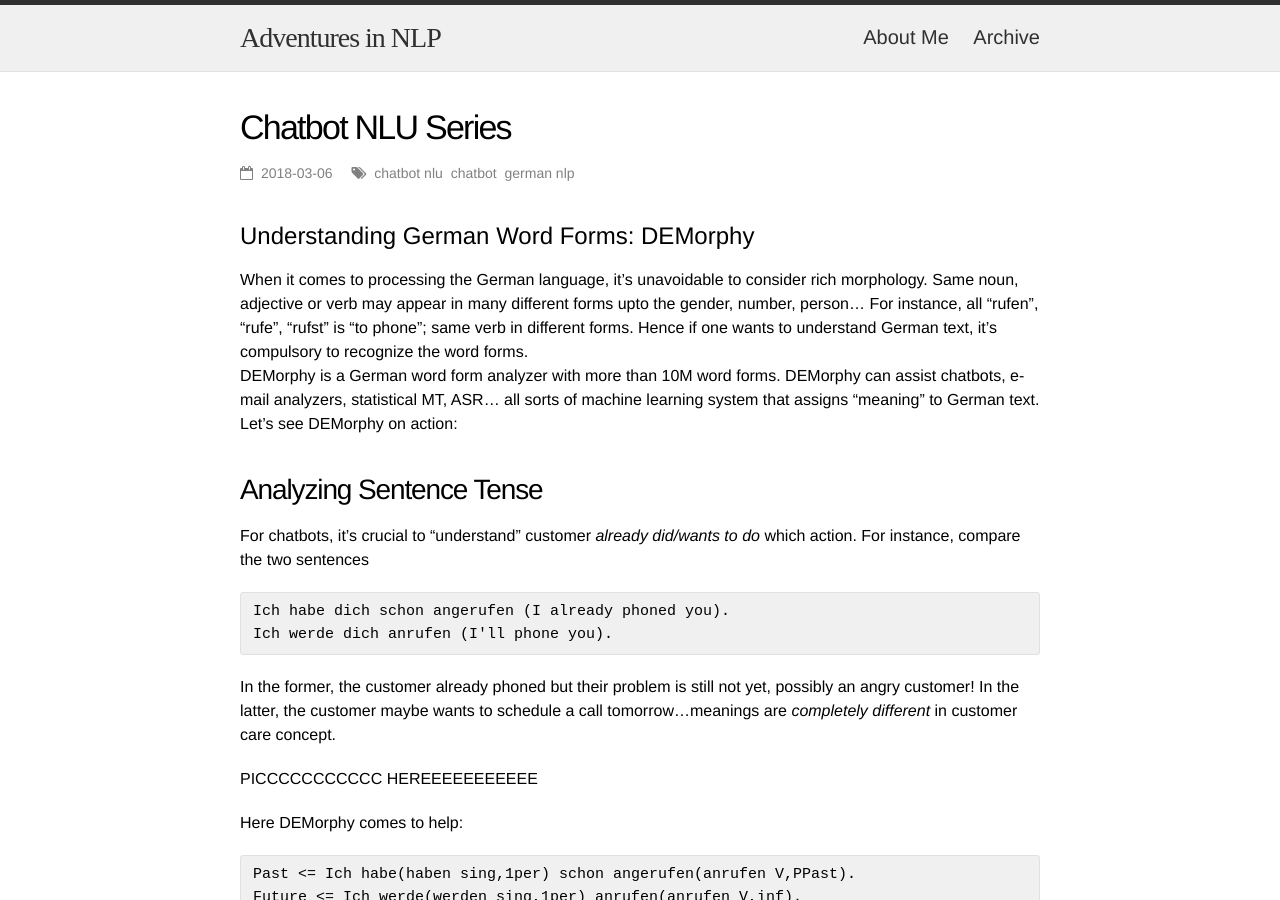
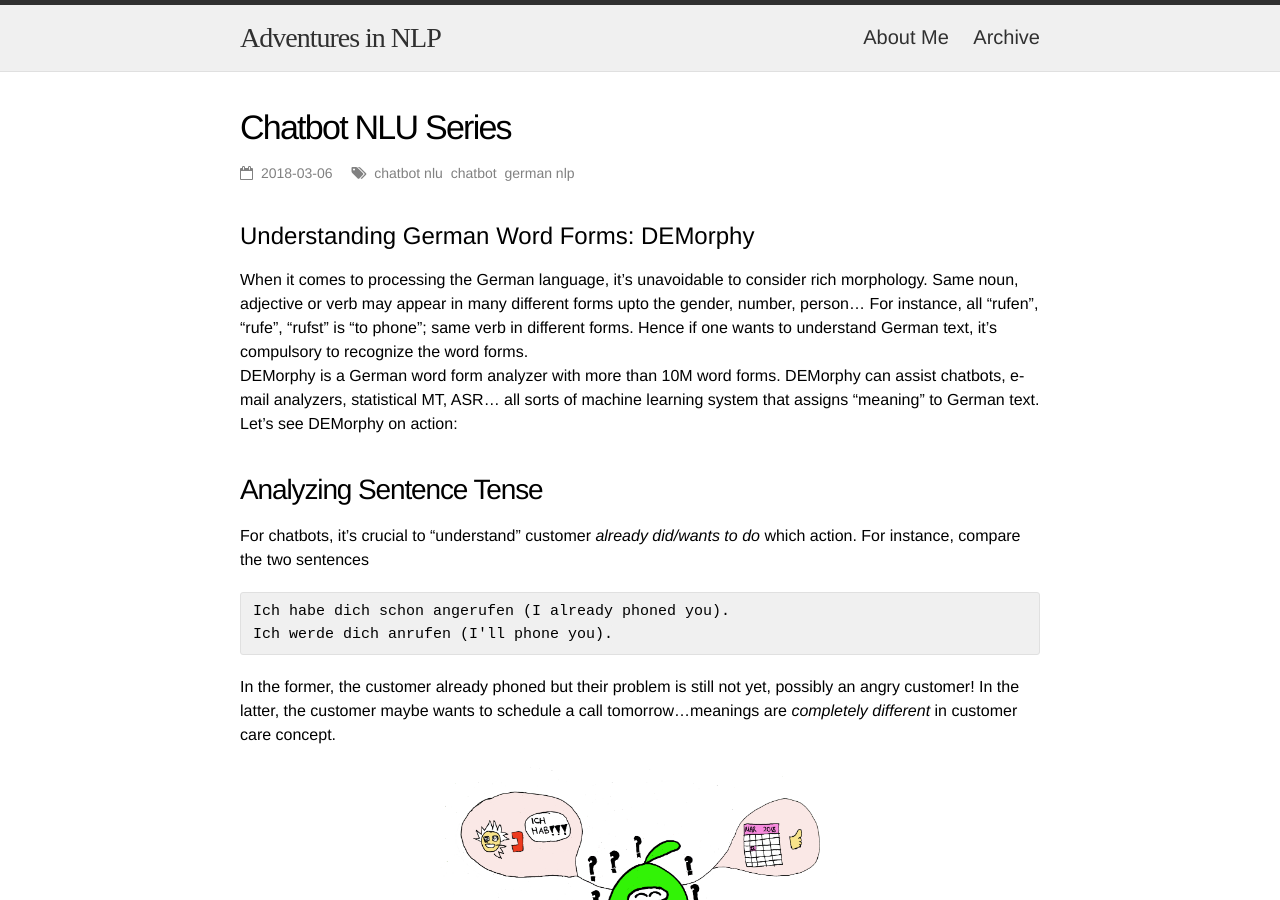
Before and after one commit to DuyguA/DuyguA.github.io, a Jekyll site: the page built from _posts/2018-3-6-chatbot-nlu-series.md, in a window 1280 px wide and 900 px high. Built offline with Jekyll 4.4.1, drawn with Linux system fonts in a browser that asks for light colours; nearby versions of some CDN libraries; some web fonts are replaced.

Commit message:
onti photo added

```diff
--- a/_posts/2018-3-6-chatbot-nlu-series.md
+++ b/_posts/2018-3-6-chatbot-nlu-series.md
@@ -23,7 +25,10 @@ Ich werde dich anrufen (I'll phone you).
 In the former, the customer already phoned but their problem is still not yet, possibly an angry customer! In the latter, the customer maybe wants to schedule a call tomorrow...meanings are *completely different* in customer care concept.
 
 
-PICCCCCCCCCCC HEREEEEEEEEEEE
+<figure>
+  <img class="halfw" src="/assets/images/onticonfused.jpg" alt="onticonfused.jpg">
+</figure>
+
 
 Here DEMorphy comes to help:
 
```
Also changed, not shown: other parts of _posts/2018-3-6-chatbot-nlu-series.md (+3 -1 lines), assets/images/onticonfused.jpg (added).
